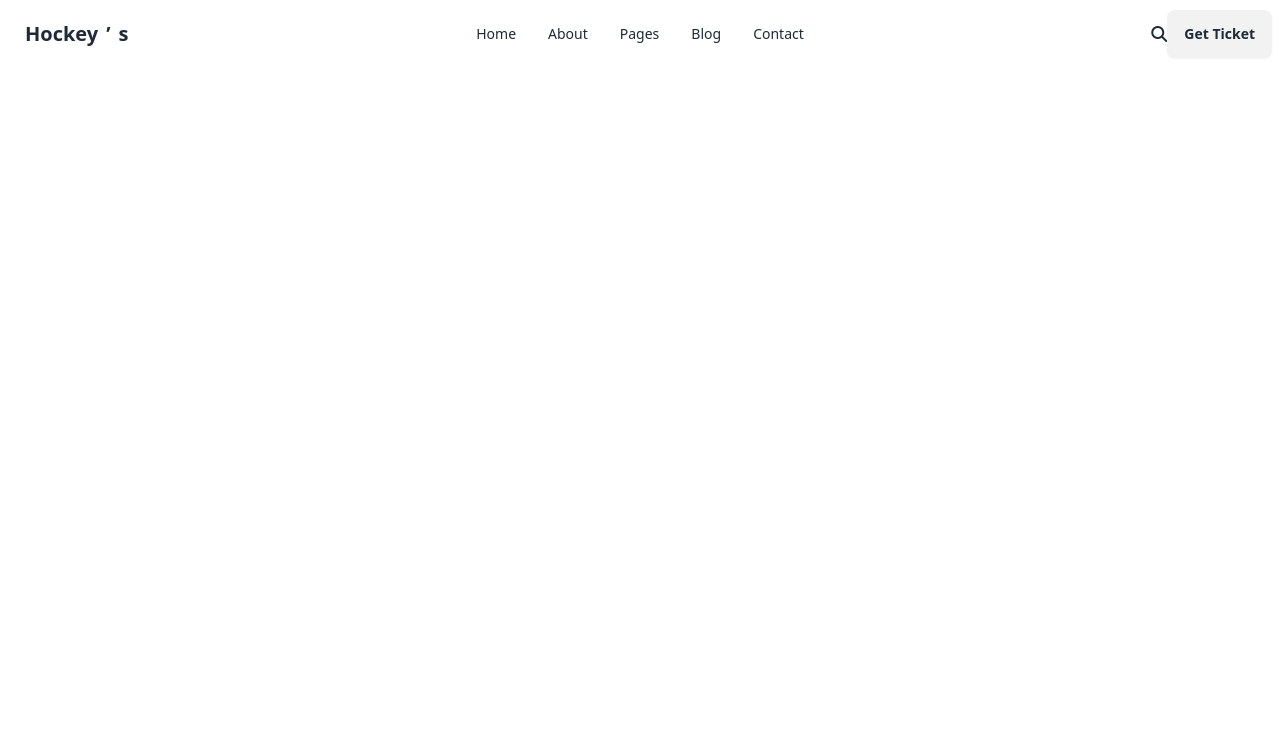
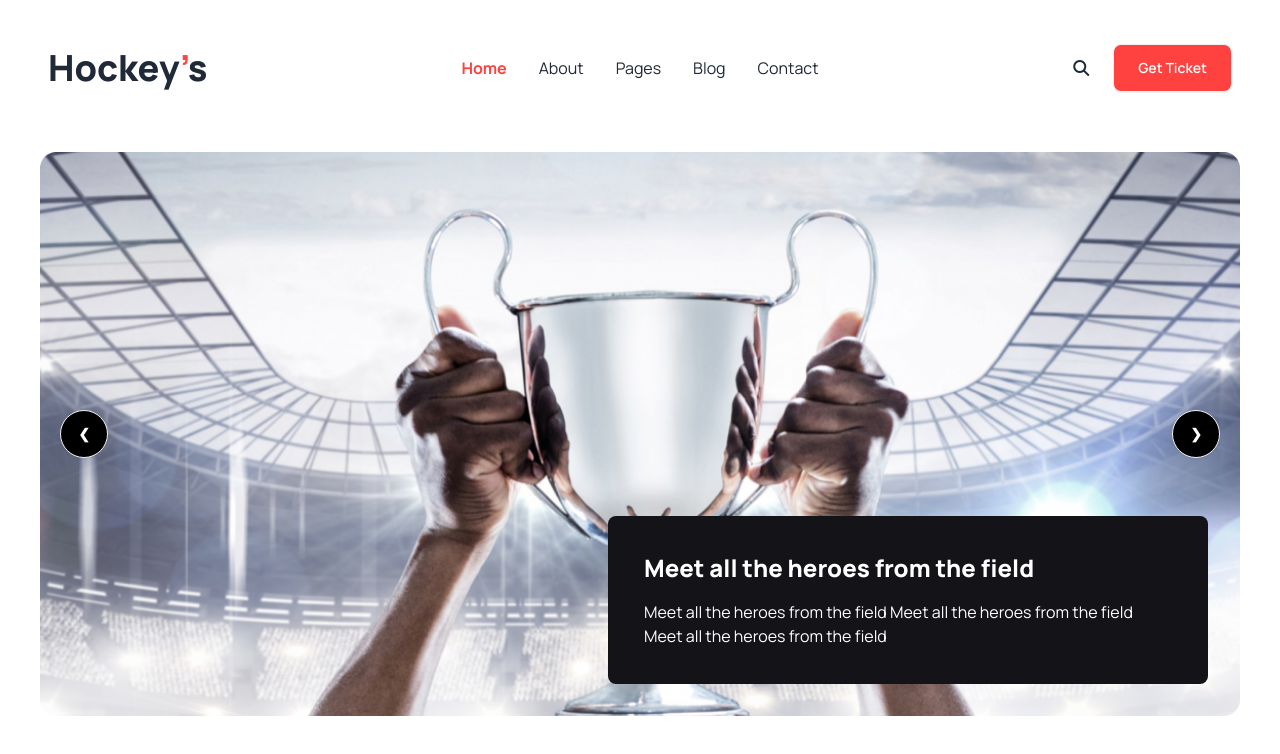
Before and after one commit to TajTanvir1/Assignment-3, a plain HTML site: page index.html in a window 1280 px wide. Drawn offline with nearby package versions, Linux system fonts and the light colour scheme.

Commit message:
Banner Section Update

```diff
--- a/index.html
+++ b/index.html
@@ -38,8 +38,9 @@
    </style>
 </head>
 
-<body>
-   <!-- Nav section start -->
+<body class="font-manrope">
+   <div class="container mx-auto lg:px-10 px-4 my-8">
+      <!-- Nav section start -->
    <nav>
       <div class="navbar bg-base-100">
          <div class="navbar-start">
@@ -55,11 +56,11 @@
                <li><a>Contact</a></li>
              </ul>
            </div>
-           <a class="btn btn-ghost text-xl">Hockey<span>’</span>s</a>
+           <a class="text-2xl lg:text-4xl font-extrabold">Hockey<span class="text-[#FF4240]">’</span>s</a>
          </div>
          <div class="navbar-center hidden lg:flex">
-           <ul class="menu menu-horizontal px-1">
-            <li><a>Home</a></li>
+           <ul class="menu menu-horizontal px-1 text-base">
+            <li class="text-[#FF4240] font-bold"><a>Home</a></li>
             <li><a>About</a></li>
             <li><a>Pages</a></li>
             <li><a>Blog</a></li>
@@ -67,8 +68,8 @@
            </ul>
          </div>
          <div class="navbar-end">
-            <i class="fa-solid fa-magnifying-glass"></i>
-           <a class="btn">Get Ticket</a>
+            <i class="fa-solid fa-magnifying-glass px-6 hidden lg:inline"></i>
+           <a class="btn bg-[#FF4240] text-white px-4 lg:py-4 lg:px-6">Get Ticket</a>
          </div>
        </div>
    </nav>
@@ -76,6 +77,45 @@
    <!-- Header Section Start -->
    <Header>
       <!-- Banner Section -->
+      <div class="carousel w-full mt-12 h-[200px] lg:h-auto relative">
+         <!-- Slider 1 -->
+         <div id="slide1" class="carousel-item relative w-full">
+           <img src="Images/1.png" class="w-full" />
+           <div class="absolute flex justify-between transform -translate-y-1/2 left-5 right-5 top-1/2">
+             <a href="#slide4" class="btn btn-circle bg-black text-white">❮</a>
+             <a href="#slide2" class="btn btn-circle bg-black text-white">❯</a>
+           </div>
+         </div>
+         <!-- Slider 2 -->
+         <div id="slide2" class="carousel-item relative w-full">
+           <img src="Images/1.png" class="w-full" />
+           <div class="absolute flex justify-between transform -translate-y-1/2 left-5 right-5 top-1/2">
+             <a href="#slide1" class="btn btn-circle bg-black text-white">❮</a>
+             <a href="#slide3" class="btn btn-circle bg-black text-white">❯</a>
+           </div>
+         </div>
+         <!-- Slider 3 -->
+         <div id="slide3" class="carousel-item relative w-full">
+           <img src="Images/1.png" class="w-full" />
+           <div class="absolute flex justify-between transform -translate-y-1/2 left-5 right-5 top-1/2">
+             <a href="#slide2" class="btn btn-circle bg-black text-white">❮</a>
+             <a href="#slide4" class="btn btn-circle bg-black text-white">❯</a>
+           </div>
+         </div>
+         <!-- Slider 4 -->
+         <div id="slide4" class="carousel-item relative w-full">
+           <img src="Images/1.png" class="w-full" />
+           <div class="absolute flex justify-between transform -translate-y-1/2 left-5 right-5 top-1/2">
+             <a href="#slide3" class="btn btn-circle bg-black text-white">❮</a>
+             <a href="#slide1" class="btn btn-circle bg-black text-white">❯</a>
+           </div>
+         </div>
+         <!-- Banner Content -->
+       <div class="bg-[#131318] p-9 rounded-lg lg:w-1/2 absolute bottom-8 right-8">
+         <h3 class="text-white text-2xl font-extrabold">Meet all the heroes from the field</h3>
+         <p class="text-white mt-4">Meet all the heroes from the field Meet all the heroes from the field Meet all the heroes from the field</p>
+       </div>
+       </div>
 
    </Header>
 
@@ -88,6 +128,7 @@
    <footer>
 
    </footer>
+   </div>
 </body>
 
 </html>
```
